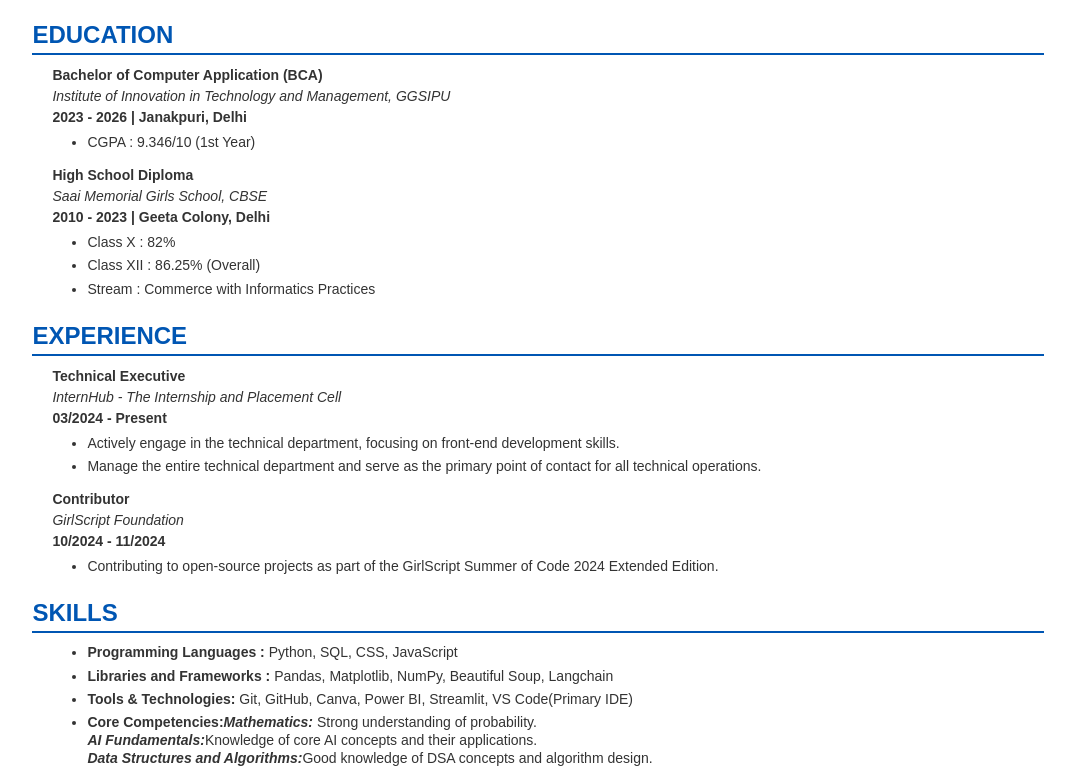
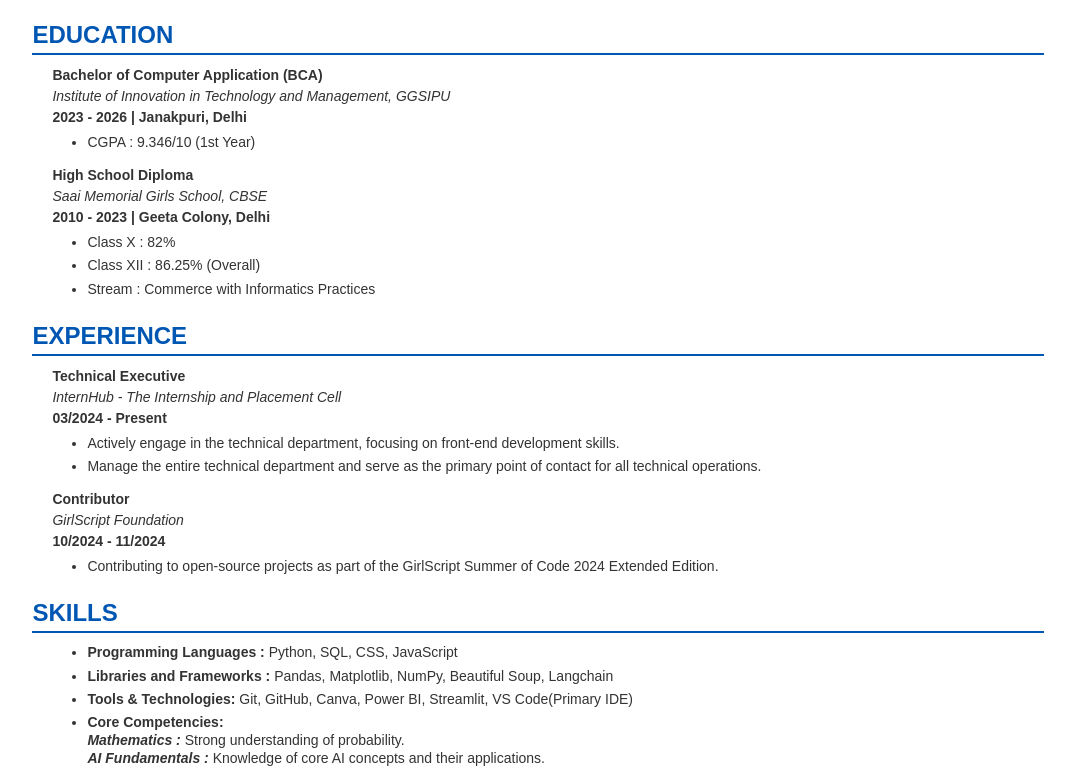
Before and after one commit to Megha-Chakraborty/Profile-Summary, a plain HTML site: page index.html in a window 1280 px wide. Shown: the part 185-953 px from the top of the page, without its empty margins (102-1177 px from the left). Drawn offline with Linux system fonts and the light colour scheme.

Commit message:
index.html

```diff
--- a/index.html
+++ b/index.html
@@ -171,9 +171,9 @@
                     <li><strong>Programming Languages :</strong> Python, SQL, CSS, JavaScript</li>
                     <li><strong>Libraries and Frameworks :</strong> Pandas, Matplotlib, NumPy, Beautiful Soup, Langchain</li>
                     <li><strong>Tools & Technologies:</strong> Git, GitHub, Canva, Power BI, Streamlit, VS Code(Primary IDE)</li>
-<li><strong>Core Competencies:</strong><Strong><i>Mathematics:</i></strong> Strong understanding of probability.<br>
-<Strong><i>AI Fundamentals:</i></strong>Knowledge of core AI concepts and their applications.<br>
-<Strong><i>Data Structures and Algorithms:</i></strong>Good knowledge of DSA concepts and algorithm design.
+<li><strong>Core Competencies:</strong><br><Strong><i>Mathematics : </i></strong> Strong understanding of probability.<br>
+<Strong><i>AI Fundamentals : </i></strong>Knowledge of core AI concepts and their applications.<br>
+<Strong><i>Data Structures and Algorithms : </i></strong>Good knowledge of DSA concepts and algorithm design.
                     <li><strong>Soft Skills:</strong> Effective Communication, Teamwork, Leadership, Public Speaking, Management</li>
                 </ul>
             </div>
```
